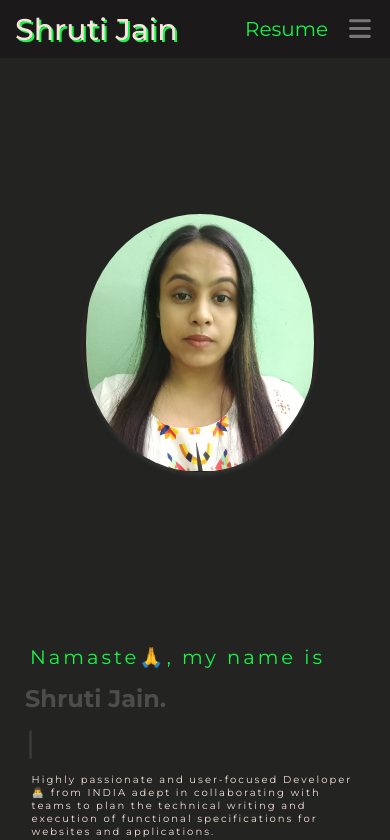
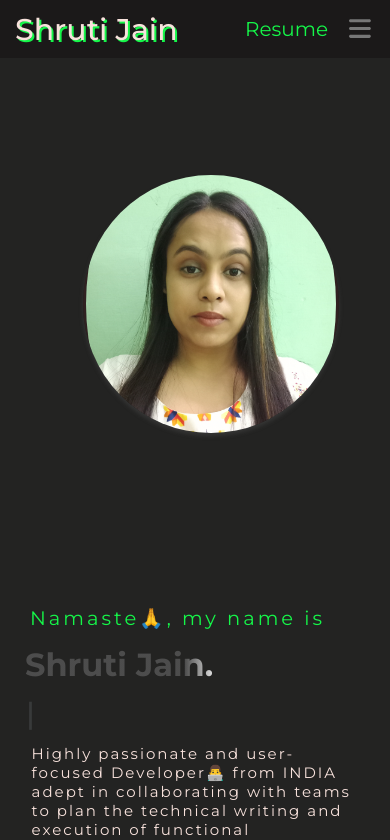
Before and after one commit to Shrutij512/Shrutij512.github.io, a React (Create React App) app: page / in a window 390 px wide. Shown: the top 840 px of the page. Built offline with nearby package versions, Linux system fonts and the light colour scheme.

Commit message:
horizontal scrolling removed

```diff
--- a/src/App.css
+++ b/src/App.css
@@ -576,11 +576,11 @@ a:hover {
     .outer-circle {
         margin-top: 62%;
         margin-left: 23%;
-        width: 63%;
+        width: 69%;
         height: 43%;
     }
     #user-detail-name {
-        font-size: x-large;
+        font-size: xx-large;
     }
     .inner-circle img {
         width: 115%;
@@ -588,7 +588,7 @@ a:hover {
         margin-left: -8%;
     }
     .info {
-        font-size: 10px;
+        font-size: 15px;
         margin-left: 0.1rem;
     }
     .home-img-cont {
```
